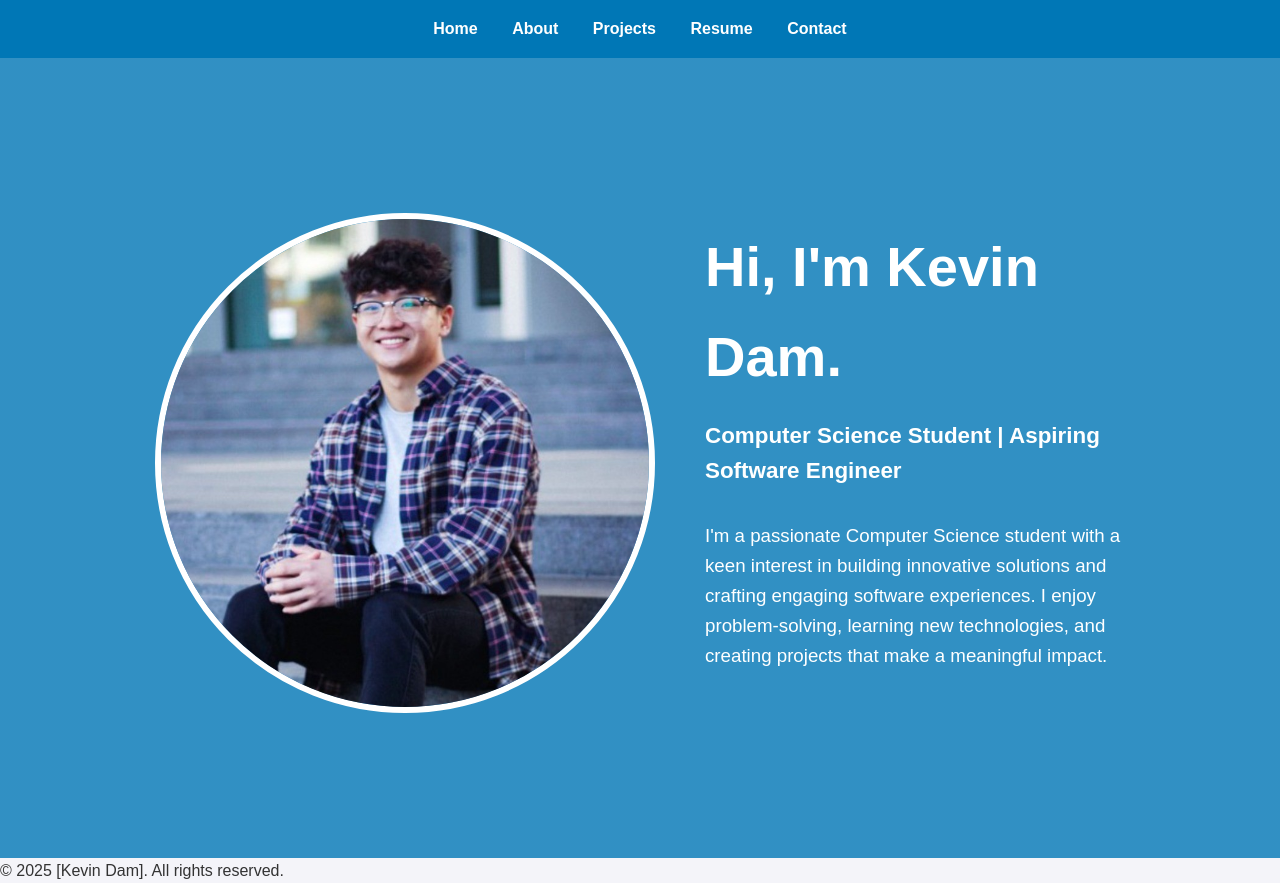
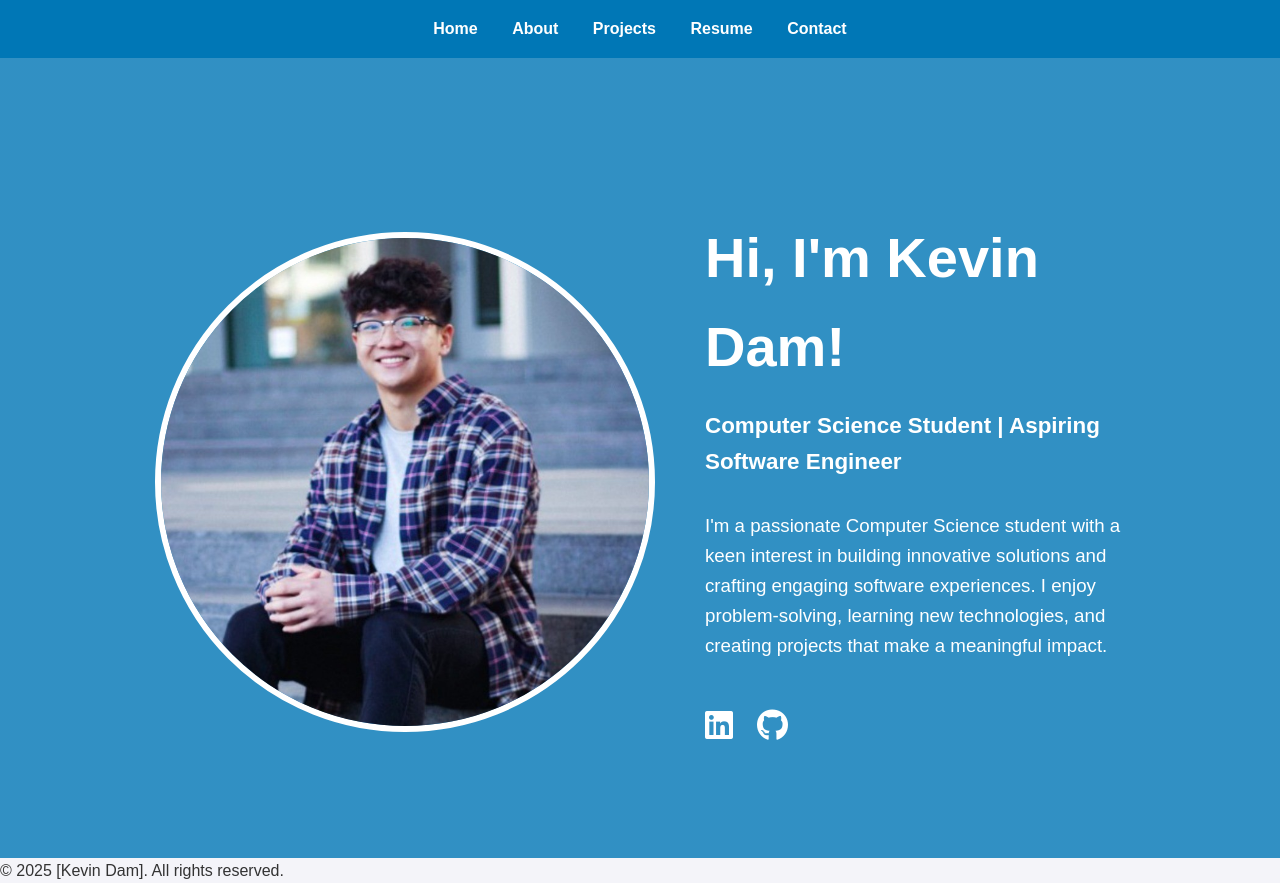
Before and after one commit to dammkevin/portfolio-website, a plain HTML site: page index.html in a window 1280 px wide. Drawn offline with Linux system fonts and the light colour scheme.

Commit message:
implemented social media platform icons on home page

```diff
--- a/css/styles.css
+++ b/css/styles.css
@@ -99,3 +99,20 @@ nav ul li a {
     background: white;
     color: #0077b6;
 }
+
+.social-media {
+    margin-top: 40px;
+    text-align: left;
+}
+
+.social-media a {
+    margin-right: 15px;
+    color: white;
+    font-size: 2rem;
+    text-decoration: none;
+    transition: color 0.3s ease;
+}
+
+.social-media a:hover {
+    color: #005f8c;
+}
--- a/index.html
+++ b/index.html
@@ -3,8 +3,9 @@
 <head>
     <meta charset="UTF-8" />
     <meta name="viewport" content="width=device-width, initial-scale=1.0" />
-    <title>Portfolio - Home</title>
+    <title>Welcome!</title>
     <link rel="stylesheet" href="css/styles.css" />
+    <link href="https://cdnjs.cloudflare.com/ajax/libs/font-awesome/6.0.0-beta3/css/all.min.css" rel="stylesheet">
 </head>
 <body>
     <!-- Navigation Bar -->
@@ -23,12 +24,21 @@
         <div class="hero-content">
             <img src="./assets/Temp_headshot.jpg" alt="Kevin Dam" class="profile-pic">
             <div class="hero-text">
-                <h1 style="font-size: 3.5rem;">Hi, I'm Kevin Dam.</h1>
+                <h1 style="font-size: 3.5rem;">Hi, I'm Kevin Dam!</h1>
                 <p style="font-size: 1.4rem; font-weight: bold;">Computer Science Student | Aspiring Software Engineer</p>
                 <p style="font-size: 1.17rem;">
                     I'm a passionate Computer Science student with a keen interest in building innovative solutions and crafting engaging software experiences.
                     I enjoy problem-solving, learning new technologies, and creating projects that make a meaningful impact.
                 </p>
+                <!-- Social Media Icons -->
+                <div class="social-media">
+                    <a href="https://www.linkedin.com/in/your-linkedin-profile" target="_blank" aria-label="LinkedIn">
+                        <i class="fab fa-linkedin"></i>
+                    </a>
+                    <a href="https://github.com/your-github-username" target="_blank" aria-label="GitHub">
+                        <i class="fab fa-github"></i>
+                    </a>
+                </div>
             </div>
         </div>
     </header>
```
